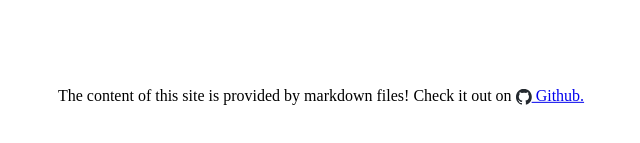
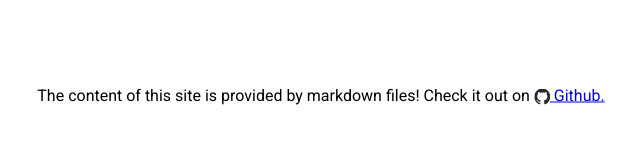
Before and after one commit to X-rays5/personal-site, a SvelteKit app: page / in a window 1280 px wide. Shown: the part 654-797 px from the top of the page, without its empty margins (319-959 px from the left). Built offline with nearby package versions, Linux system fonts and the light colour scheme; no server answers.

Commit message:
Swap default font out for roboto

```diff
--- a/src/routes/+page.svelte
+++ b/src/routes/+page.svelte
@@ -16,6 +16,12 @@
 </script>
 
 <style lang="css">
+    @import url('https://fonts.googleapis.com/css2?family=Roboto:ital,wght@0,100;0,300;0,400;0,500;0,700;0,900;1,100;1,300;1,400;1,500;1,700;1,900&display=swap');
+
+    * {
+        font-family: "Roboto", sans-serif;
+    }
+
     #footer {
         position: fixed;
         left: 50%;
```
Also changed, not shown: static/md/index.md (+1 -1 lines).
